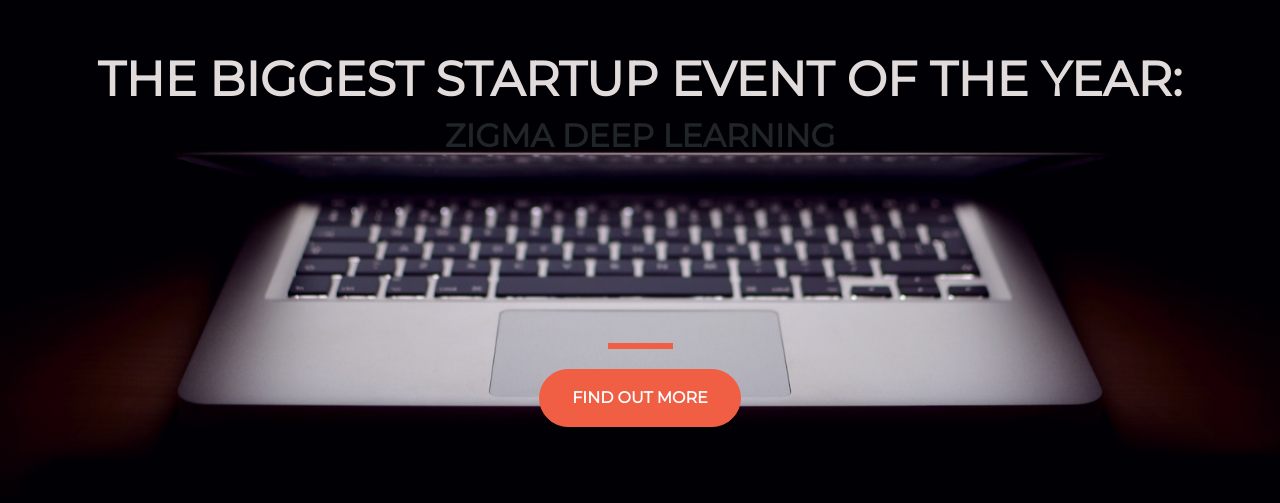
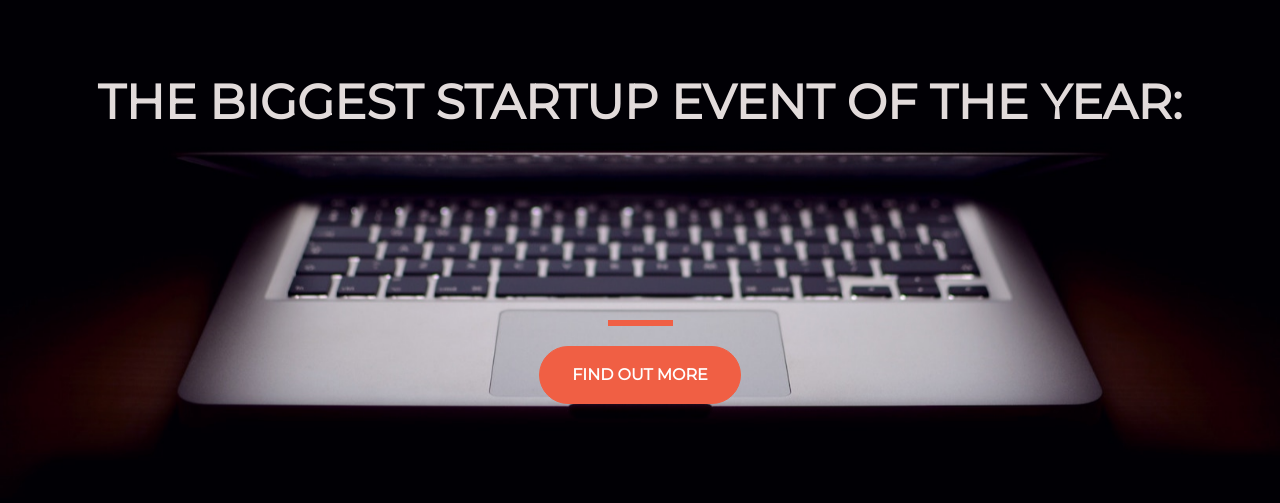
Before and after one commit to dparra801/Startup-Landing-Page-Demo, a plain HTML site: page index.html in a window 1280 px wide. Shown: the part 161-664 px from the top of the page. Drawn offline with nearby package versions, Linux system fonts and the light colour scheme.

Commit message:
Update index.html

```diff
--- a/index.html
+++ b/index.html
@@ -26,7 +26,6 @@
         <div class="row">
           <header class="text-center col-12">
             <h1 class="text-uppercase"><strong>The biggest startup event of the year:</strong></h1>
-            <h2 class="text-uppercase"><strong>Zigma Deep Learning</strong></h2>
           </header>
           <div class="buffer col-12"></div>
           <section class="text-center col-12">
```
